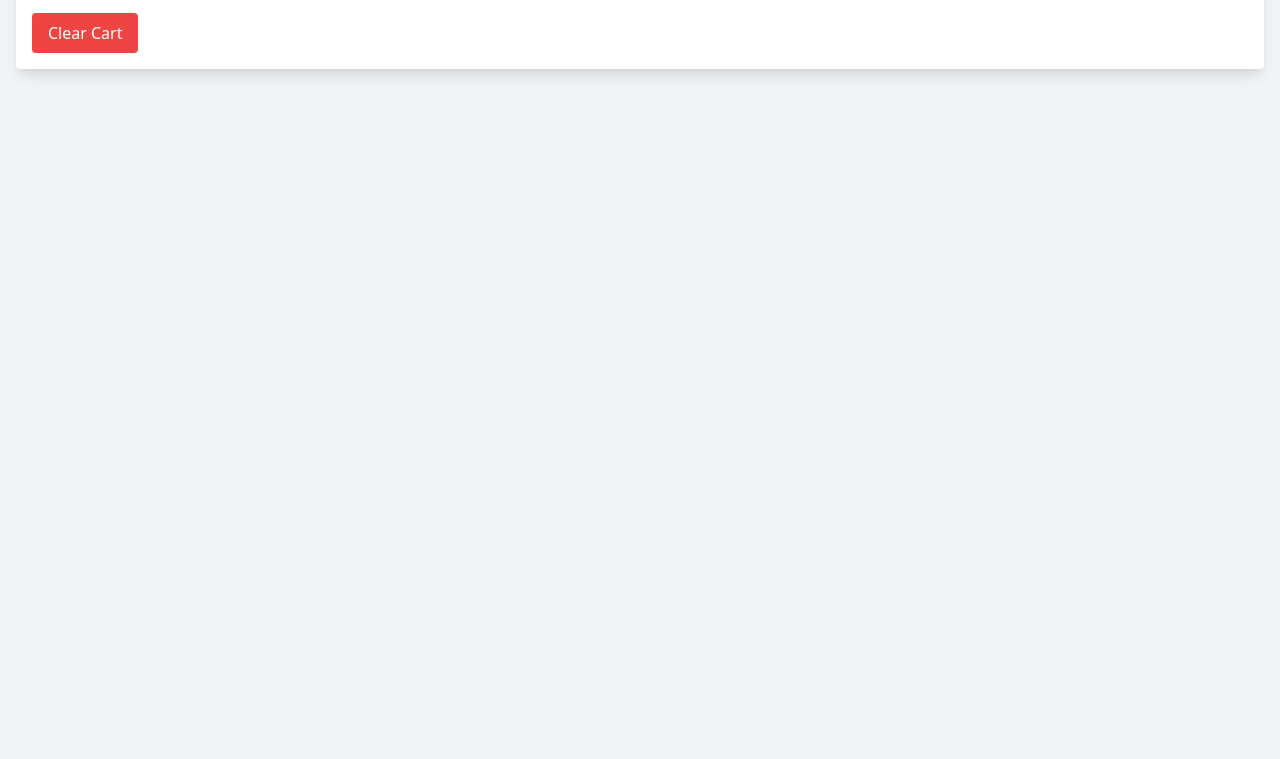
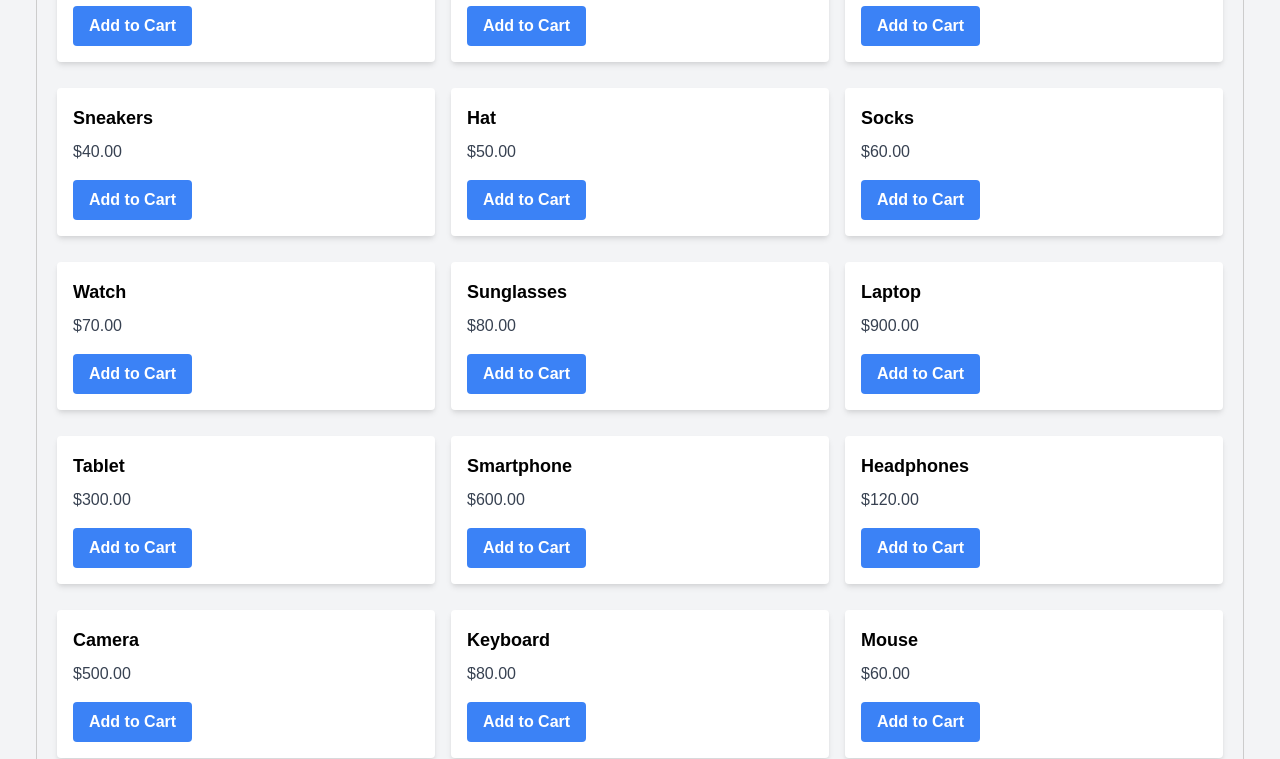
Before and after one commit to LOSTBOY-IS-DED/Shopping_cart_assignment, a plain HTML site: page index.html in a window 1280 px wide. Shown: the part 143-902 px from the top of the page. Before the commit the page ends 800 px from the top, so only its background shows below. Drawn offline with nearby package versions, Linux system fonts and the light colour scheme.

Commit message:
Fix issue #1: Created a function to show the products dynamically on page and created a add to cart button

```diff
--- a/index.html
+++ b/index.html
@@ -6,7 +6,7 @@
   <meta name="viewport" content="width=device-width, initial-scale=1.0">
   <title>Shopping Cart</title>
   <link href="https://cdn.jsdelivr.net/npm/tailwindcss@2.2.19/dist/tailwind.min.css" rel="stylesheet">
-  <link href="style.css">
+  <link href="style.css" rel="stylesheet">
 </head>
 
 <body class="bg-gray-100">
--- a/script.js
+++ b/script.js
@@ -54,7 +54,43 @@ const products = [
 const cart = [];
 
 // display product
+function displayProducts(products) {
+
+  const productListContainer = document.querySelector('.product-list');
+
+  products.forEach(product => {
+    const productElement = document.createElement('div');
+    productElement.classList.add('product', 'bg-white', 'p-4', 'rounded', 'shadow-md');
+
+    const productName = document.createElement('h3');
+    productName.textContent = product.name;
+    productName.classList.add('text-lg', 'font-bold');
+
+    const productPrice = document.createElement('p');
+    productPrice.textContent = `$${product.price.toFixed(2)}`;
+    productPrice.classList.add('text-gray-700', 'mt-2');
+
+    // Add to cart button
+    const addToCart = document.createElement('button');
+    addToCart.textContent = 'Add to Cart';
+    addToCart.classList.add('bg-blue-500', 'hover:bg-blue-700', 'text-white', 'font-bold', 'py-2', 'px-4', 'rounded', 'mt-4');
+    addToCart.addEventListener('click', addToCart)
+
+    // Append elements => product container
+    productElement.appendChild(productName);
+    productElement.appendChild(productPrice);
+    productElement.appendChild(addToCart);
+
+    productListContainer.appendChild(productElement);
+});
+}
 // add to cart
+function addToCart(){
+};
 // update cart display
 // remove from cart
 // clear cart
+window.addEventListener('DOMContentLoaded', (event) => {
+  displayProducts(products);
+
+});
```
